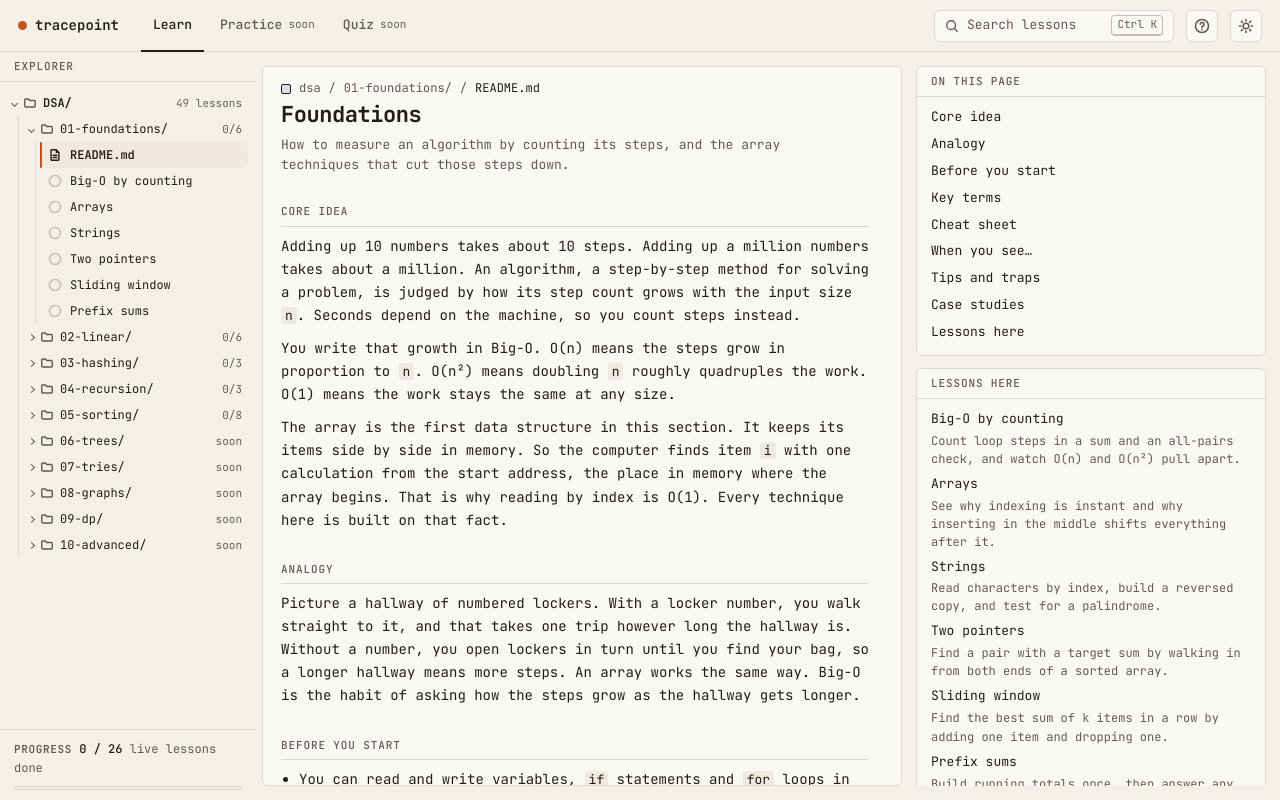
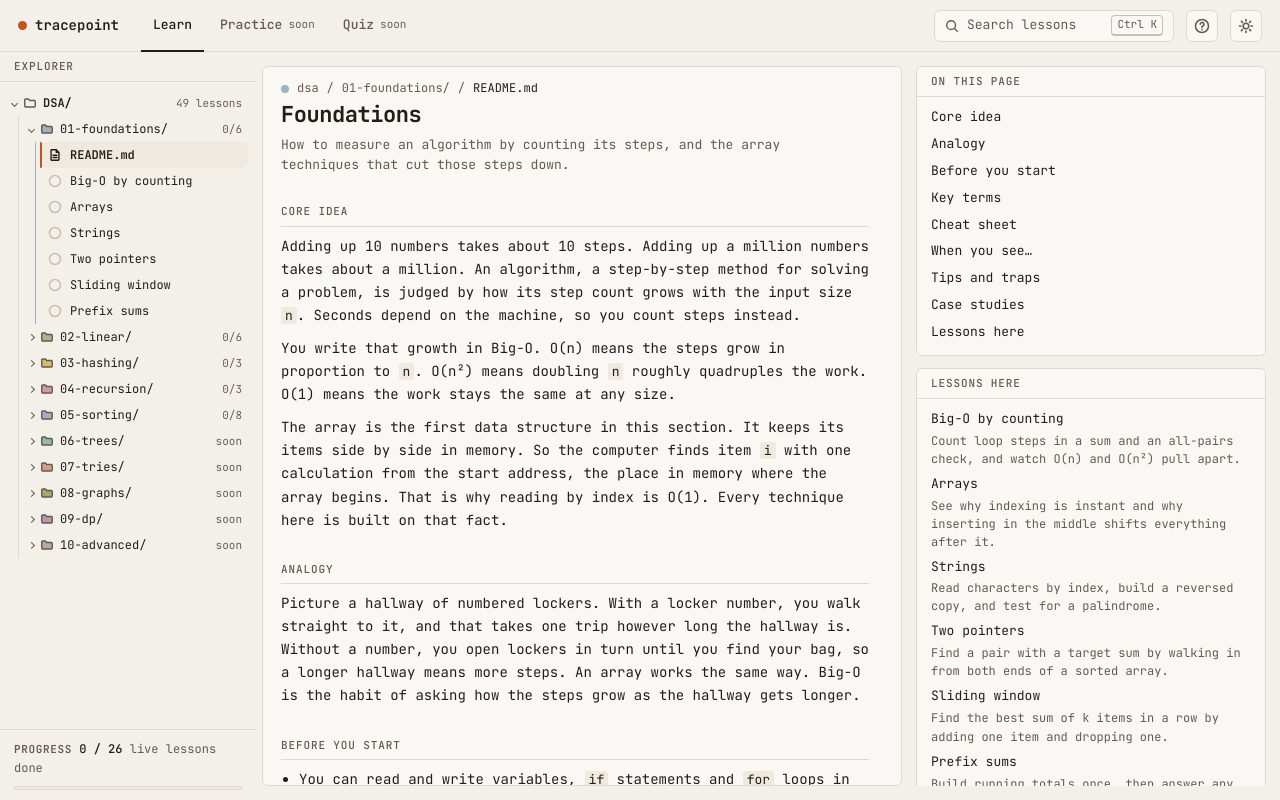
Before and after one commit to vinaykumaru2k3/TracePoint, a React (Vite) app: page / in a window 1280 px wide. Built offline with nearby package versions, Linux system fonts and the light colour scheme.

Commit message:
explorer: colour-coded folders
Co-Authored-By: Claude Opus 5.5 <noreply@anthropic.com>

```diff
--- a/src/app.css
+++ b/src/app.css
@@ -80,6 +80,8 @@ a { color: inherit; text-decoration: none; }
 .root > summary small, .sec > summary small { margin-left: auto; font-size: 11px; color: var(--muted-2); font-weight: 400; }
 .root > summary .sec-name, .sec > summary .sec-name { overflow: hidden; text-overflow: ellipsis; }
 .root-body { margin: 0 0 0 12px; padding-left: 4px; border-left: 1px solid var(--line); }
+.sec > summary .icon path { fill: var(--sec); }
+.sec[open] > ul { border-left: 1px solid var(--sec); }
 .sec ul { list-style: none; margin: 0 0 0 12px; padding: 0 0 0 4px; border-left: 1px solid var(--line); display: grid; }
 .lnk { position: relative; display: flex; align-items: center; gap: 8px; min-width: 0; min-height: 26px; padding: 0 8px; white-space: nowrap; border-radius: var(--radius); font-size: 12px; }
 .lnk .nm { min-width: 0; overflow: hidden; text-overflow: ellipsis; }
@@ -407,7 +409,7 @@ a { color: inherit; text-decoration: none; }
 /* ---------- guide (folder README) ---------- */
 .guide { overflow-y: auto; }
 .guide-head { margin-bottom: 4px; }
-.sec-swatch { width: 10px; height: 10px; align-self: center; flex: none; border: 1px solid var(--ink); border-radius: 2px; }
+.sec-swatch { width: 8px; height: 8px; align-self: center; flex: none; border-radius: var(--radius); }
 .gbody { min-width: 0; }
 .prose { max-width: 70ch; font-size: 14px; line-height: 1.65; }
 .prose p { margin: 0 0 10px; }
--- a/src/app/CourseSidebar.tsx
+++ b/src/app/CourseSidebar.tsx
@@ -1,4 +1,4 @@
-import { useRef } from "react";
+import { useRef, type CSSProperties } from "react";
 import { Link } from "react-router-dom";
 import { COURSE, folderName } from "../curriculum";
 import { Icon } from "../design/ui";
@@ -46,7 +46,7 @@ export default function CourseSidebar({ currentId, currentIdx, progress, guideId
         const allDone = live.length > 0 && doneHere === live.length;
         const open = sec.id === guideId || sec.lessons.some((l) => l.id === currentId);
         return (
-          <details className="sec" key={sec.id} open={open}>
+          <details className="sec" key={sec.id} open={open} style={{ "--sec": sec.color } as CSSProperties}>
             <summary>
               <Icon name="folder" size={14} /><span className="sec-name" title={sec.name}>{folderName(sec)}</span>
               {!live.length ? <small>soon</small>
--- a/src/curriculum.ts
+++ b/src/curriculum.ts
@@ -4,25 +4,25 @@ const L = (name: string, id = name.toLowerCase().replace(/[^a-z0-9]+/g, "-").rep
 
 /** The whole planned course. A lesson is playable once it is in lessons/index.ts; the rest show as "soon". */
 export const CURRICULUM: Section[] = [
-  { id: "foundations", n: "01", name: "Foundations", color: "var(--c-blue)", lessons: [
+  { id: "foundations", n: "01", name: "Foundations", color: "var(--sec-01)", lessons: [
     L("Big-O by counting"), L("Arrays"), L("Strings"), L("Two pointers"), L("Sliding window"), L("Prefix sums")] },
-  { id: "linear", n: "02", name: "Linear structures", color: "var(--c-green)", lessons: [
+  { id: "linear", n: "02", name: "Linear structures", color: "var(--sec-02)", lessons: [
     L("Stack"), L("Queue"), L("Deque"), L("Singly linked list"), L("Doubly linked list"), L("Fast and slow pointers")] },
-  { id: "hashing", n: "03", name: "Hashing", color: "var(--c-amber)", lessons: [
+  { id: "hashing", n: "03", name: "Hashing", color: "var(--sec-03)", lessons: [
     L("Hash table: chaining"), L("Open addressing"), L("Frequency map and two-sum")] },
-  { id: "recursion", n: "04", name: "Recursion", color: "var(--c-pink)", lessons: [
+  { id: "recursion", n: "04", name: "Recursion", color: "var(--sec-04)", lessons: [
     L("Call stack"), L("Backtracking"), L("N-Queens")] },
-  { id: "sorting", n: "05", name: "Searching and sorting", color: "var(--c-lav)", lessons: [
+  { id: "sorting", n: "05", name: "Searching and sorting", color: "var(--sec-05)", lessons: [
     L("Linear search"), L("Binary search"), L("Bubble sort"), L("Selection sort"), L("Insertion sort"),
     L("Merge sort"), L("Quick sort"), L("Counting sort")] },
-  { id: "trees", n: "06", name: "Trees", color: "var(--c-green)", lessons: [
+  { id: "trees", n: "06", name: "Trees", color: "var(--sec-06)", lessons: [
     L("Tree traversals"), L("BST"), L("AVL rotations"), L("Binary heap"), L("Heap sort")] },
-  { id: "tries", n: "07", name: "Tries", color: "var(--c-blue)", lessons: [L("Trie"), L("Autocomplete")] },
-  { id: "graphs", n: "08", name: "Graphs", color: "var(--c-amber)", lessons: [
+  { id: "tries", n: "07", name: "Tries", color: "var(--sec-07)", lessons: [L("Trie"), L("Autocomplete")] },
+  { id: "graphs", n: "08", name: "Graphs", color: "var(--sec-08)", lessons: [
     L("Representations"), L("BFS"), L("DFS"), L("Topological sort"), L("Dijkstra"), L("Union-Find"), L("Kruskal and Prim")] },
-  { id: "dp", n: "09", name: "Dynamic programming", color: "var(--c-pink)", lessons: [
+  { id: "dp", n: "09", name: "Dynamic programming", color: "var(--sec-09)", lessons: [
     L("Fibonacci"), L("Climbing stairs"), L("Coin change"), L("Knapsack"), L("LCS"), L("Edit distance")] },
-  { id: "advanced", n: "10", name: "Advanced", color: "var(--c-lav)", lessons: [
+  { id: "advanced", n: "10", name: "Advanced", color: "var(--sec-10)", lessons: [
     L("Bit manipulation"), L("Greedy intervals"), L("Segment tree")] }
 ];
 
--- a/src/design/tokens.css
+++ b/src/design/tokens.css
@@ -54,6 +54,17 @@
   --slab-t: #f7f3ed;
   --slab-l: #ddd5ca;
   --slab-r: #c7bdb0;
+  /* Folder identity hues: decorative fills only, never text */
+  --sec-01: #9fb2c4;
+  --sec-02: #a3b78f;
+  --sec-03: #d9b866;
+  --sec-04: #d09aa0;
+  --sec-05: #b3a6cc;
+  --sec-06: #8fbcb2;
+  --sec-07: #d49f84;
+  --sec-08: #a8aa6a;
+  --sec-09: #bd97b0;
+  --sec-10: #b8a999;
   --plate-t: #ece6dd;
   --plate-l: #d8d0c4;
   --plate-r: #c3b8aa;
@@ -86,6 +97,16 @@
     --ln-on: rgba(232, 163, 58, 0.18);
     --stroke: #c4b8a8; --slab-ink: #231d17; --stale-ink: #ece3d6;
     --slab-t: #b8ad9f; --slab-l: #a09486; --slab-r: #948879;
+    --sec-01: #6f8499;
+    --sec-02: #7b9068;
+    --sec-03: #a98a3f;
+    --sec-04: #a4707a;
+    --sec-05: #8878a6;
+    --sec-06: #62958b;
+    --sec-07: #a87558;
+    --sec-08: #858848;
+    --sec-09: #94698a;
+    --sec-10: #8c7d6d;
     --plate-t: #3a332c; --plate-l: #2f2923; --plate-r: #27221d;
     --foot: transparent; --foot-line: #4a4037; --edge-active: #e6b45c;
     --st-active-t: #d6a952; --st-active-l: #b98f3f; --st-active-r: #a8823a;
@@ -112,6 +133,16 @@
   --ln-on: rgba(232, 163, 58, 0.18);
   --stroke: #c4b8a8; --slab-ink: #231d17; --stale-ink: #ece3d6;
   --slab-t: #b8ad9f; --slab-l: #a09486; --slab-r: #948879;
+  --sec-01: #6f8499;
+  --sec-02: #7b9068;
+  --sec-03: #a98a3f;
+  --sec-04: #a4707a;
+  --sec-05: #8878a6;
+  --sec-06: #62958b;
+  --sec-07: #a87558;
+  --sec-08: #858848;
+  --sec-09: #94698a;
+  --sec-10: #8c7d6d;
   --plate-t: #3a332c; --plate-l: #2f2923; --plate-r: #27221d;
   --foot: transparent; --foot-line: #4a4037; --edge-active: #e6b45c;
   --st-active-t: #d6a952; --st-active-l: #b98f3f; --st-active-r: #a8823a;
```
Also changed, not shown: 2 other files (tests, documents, lock files or other folders).
